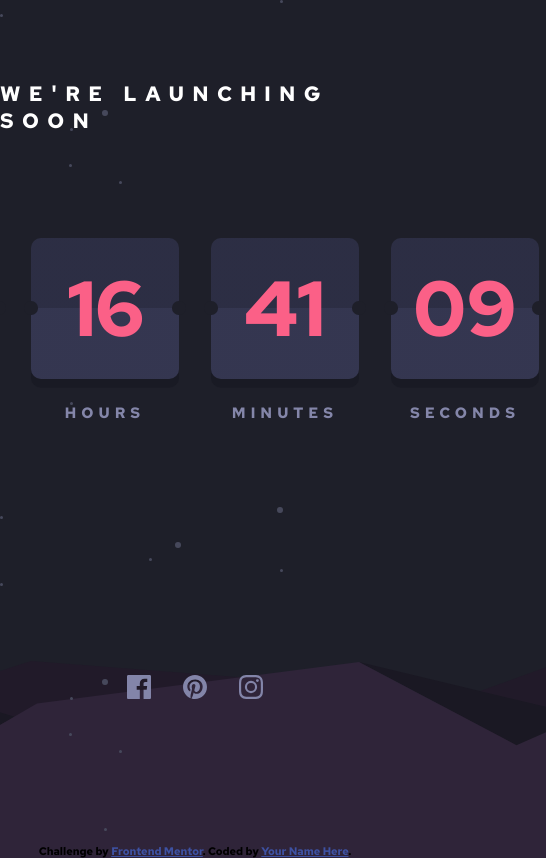
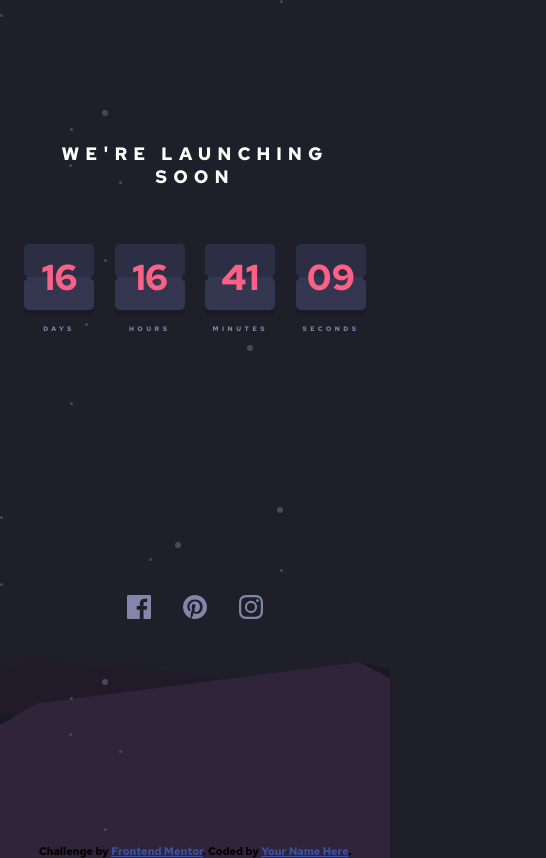
Before and after one commit to LucasOliveiraDantas/launch-countdown-timer-main, a plain HTML site: page index.html in a window 390 px wide. Shown: the whole page, 546 px wide, since content can reach past the window. Drawn offline with Linux system fonts and the light colour scheme.

Commit message:
ajuste mobile

```diff
--- a/style.css
+++ b/style.css
@@ -14,6 +14,8 @@ body{
 	background-image: url(images/pattern-hills.svg);
 	background-repeat: no-repeat;
 	background-position: bottom;
+
+
 }
 
 .main{
@@ -74,6 +76,7 @@ body{
 	color: hsl(345, 95%, 68%);
 	font-size: 78px;
 	letter-spacing: 0rem;
+	opacity: 0.6;
 }
 
 .area-timer div .detail{
@@ -111,3 +114,67 @@ body{
 .midia-link a img:hover{
 	filter: invert(67%) sepia(43%) saturate(6213%) hue-rotate(310deg) brightness(100%) contrast(98%);
 }
+
+@media (width < 720px){
+
+
+	.main{
+		padding: 0rem 1.5rem ;
+	}
+	.title-main{
+		margin-top: 8.85rem;
+		text-align: center;
+		font-size: 18px;
+		letter-spacing: 6px;
+
+	}
+	.timer{
+		display: flex;
+		column-gap: 0rem;
+		justify-content: space-between;
+		width: 100%;
+		margin-top: 3.5rem;
+
+	}
+	.area-timer{
+		width: 70px;
+		row-gap: 0.88rem;
+
+	}
+
+	.area-timer div{
+		width: 70px;
+		height: 66.5px;
+		border-radius: 0.3rem;
+		box-shadow: 0rem 0.35rem 0rem hsl(234, 17%, 12%);
+
+	}
+
+	.area-timer .desc-date{
+		color: hsl(345, 95%, 68%);
+		font-size: 36px;
+		letter-spacing: 0rem;
+		opacity: 1;
+	}
+
+	.area-timer span{
+		font-size: 6.5px;
+		letter-spacing: 3.5px;
+
+	}
+
+	.area-timer div .detail{
+		width: 9.5px;
+		height: 7px;
+		border-radius: 50%;
+		background-color: hsl(235, 16%, 14%);
+
+	}
+
+	.midia-link{
+		display: flex;
+		align-items: center;
+		margin-top: 16.35rem;
+		column-gap: 2rem;
+	}
+}
```
